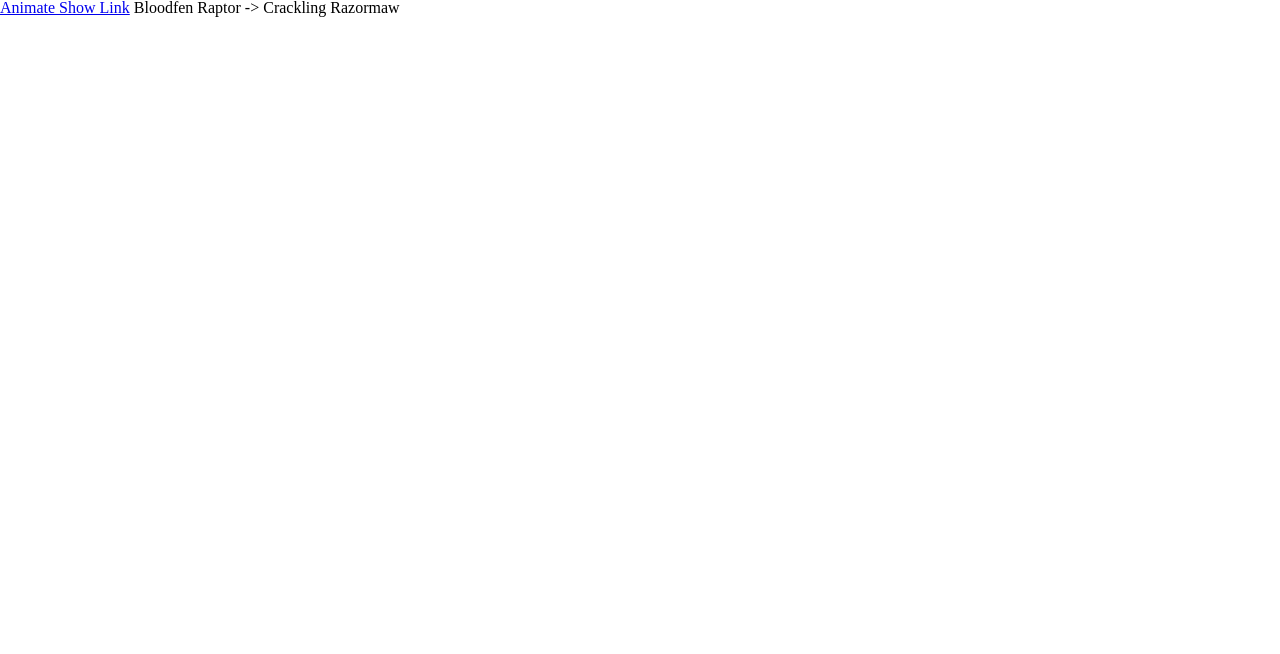
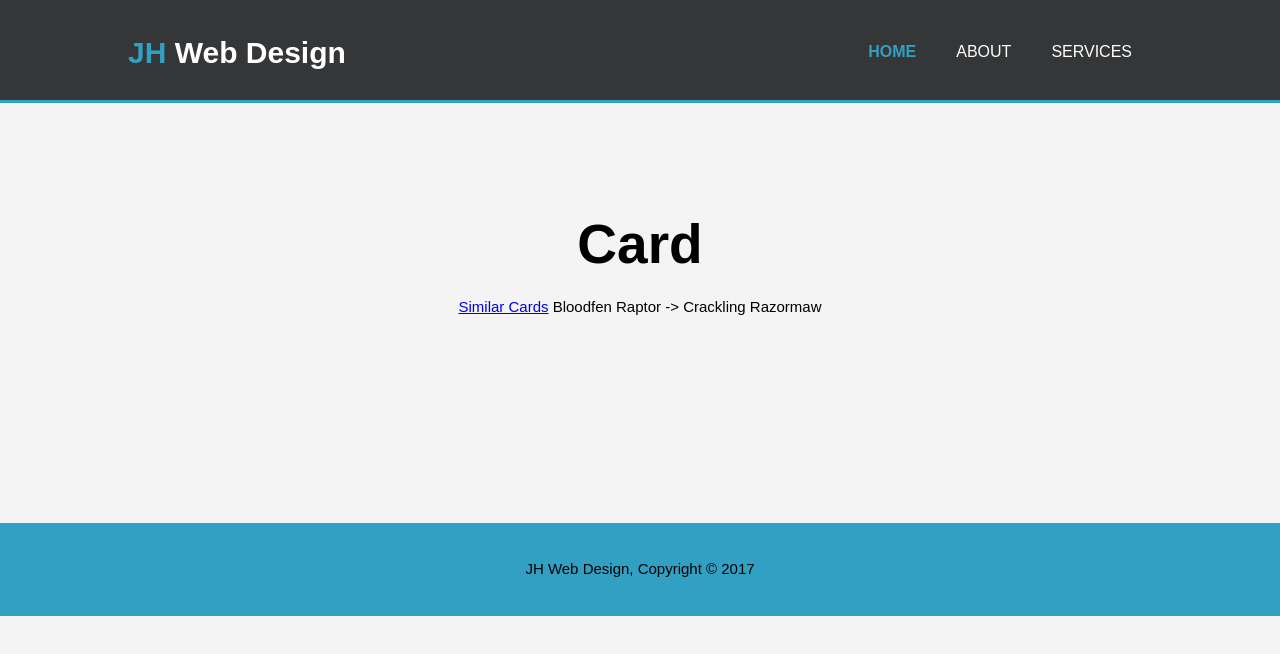
Before and after one commit to Jonius7/HSCardSubs, a plain HTML site: page index.html in a window 1280 px wide. Drawn offline with Linux system fonts and the light colour scheme; files that its build step writes are made by us from their sources.

Commit message:
Major add styling

```diff
--- /dev/null
+++ b/css/main.css
@@ -0,0 +1,85 @@
+#showwild {
+    background-color: #4488cc;
+    height: 100px;
+	width: 400px;
+	display:none;
+}
+
+body {
+	font: 15px/1.5 Arial, Helvetica, sans-serif;
+	padding: 0;
+	margin:0;
+	background-color: #f4f4f4;
+  }
+  .container {
+	width: 80%;
+	margin: auto;
+	overflow: hidden;
+  }
+  ul{
+	margin: 0;
+	padding: 0;
+  }
+
+/* Header */
+header {
+	background: #353637;
+	color: #ffffff;
+	padding-top: 30px;
+	min-height: 70px;
+	border-bottom: #32a0c2 3px solid;
+}
+header a {
+	color: #ffffff;
+	text-decoration: none;
+	text-transform: uppercase;
+	font-size: 16px;
+}
+header li {
+	float: left;
+	display: inline;
+	padding: 0 20px 0 20px;
+}
+header #branding {
+	float: left;
+}
+header #branding h1 {
+	margin: 0;
+}
+header nav {
+	float: right;
+	margin-top: 10px;
+}
+header .highlight, header .current a {
+	color: #32a0c2;
+	font-weight: bold;
+}
+header a:hover {
+	color: #cccccc;
+	font-weight: bold;
+}
+
+/* Cardpanel */
+#cardpanel {
+	min-height: 400px;
+	/*background:url('../img/headerbg.jpg') no-repeat center;
+	background-size: cover;*/
+	text-align: center;
+	color: #000000;
+}
+#cardpanel h1{
+	margin-top: 100px;
+	font-size: 55px;
+	margin-bottom: 10px;
+}
+#cardpanel p{
+	font-size: 20px;
+}
+
+footer{
+	padding: 20px;
+	margin-top: 20px;
+	color: #000000;
+	background-color: #32a0c2;
+	text-align: center;
+}
--- a/main.css
+++ b/css/reset.css
@@ -46,10 +46,3 @@ table {
 	border-collapse: collapse;
 	border-spacing: 0;
 }
-
-#showwild {
-    background-color: #4488cc;
-    height: 100px;
-	width: 400px;
-	display:none;
-}
--- a/index.html
+++ b/index.html
@@ -6,10 +6,32 @@
         <script src="js/main.js"></script>
     </head>
     <body>
-        <a href="#" id="link1">Animate Show Link</a>
-        Bloodfen Raptor -> Crackling Razormaw
-        <div id="showwild">
-            Raven Idol
-        </div>
+        <header>
+            <div class="container">
+                <div id="branding">
+                    <h1><i class="fa fa-rocket"></i> <span class="highlight">JH</span> Web Design</h1>
+                </div>
+                <nav>
+                    <ul>
+                        <li class="current"><a href="index.html">Home</a></li>
+                        <li><a href="about.html">About</a></li>
+                        <li><a href="services.html">Services</a></li>
+                    </ul>
+                </nav>
+            </div>
+        </header>
+        <section id="cardpanel">
+            <div class="container">
+                <h1>Card</h1>
+                <a href="#" id="link1">Similar Cards</a>
+                Bloodfen Raptor -> Crackling Razormaw
+                <div id="showwild">
+                    Raven Idol
+                </div>
+            </div>
+        </section>
+        <footer>
+            <p>JH Web Design, Copyright &copy; 2017</p>
+        </footer>
     </body>
 </html>
```
